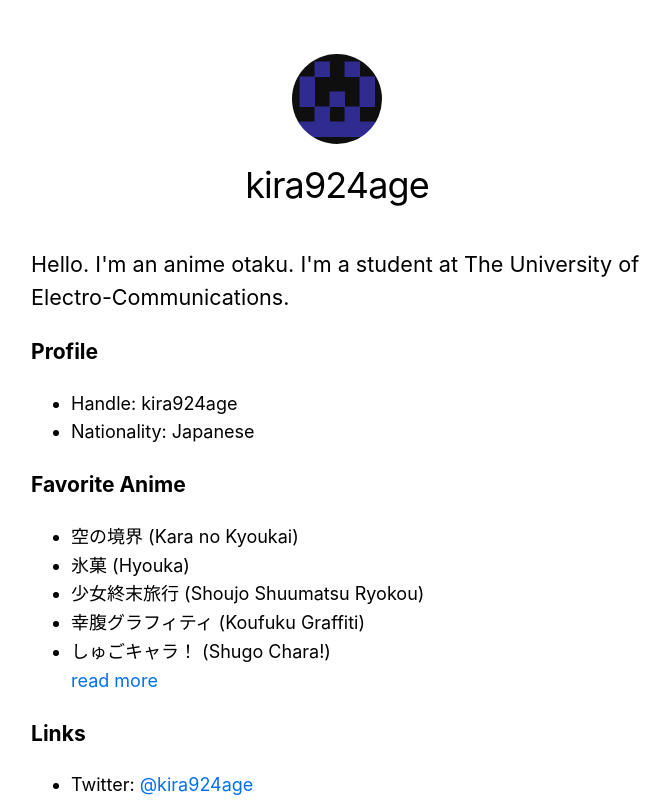
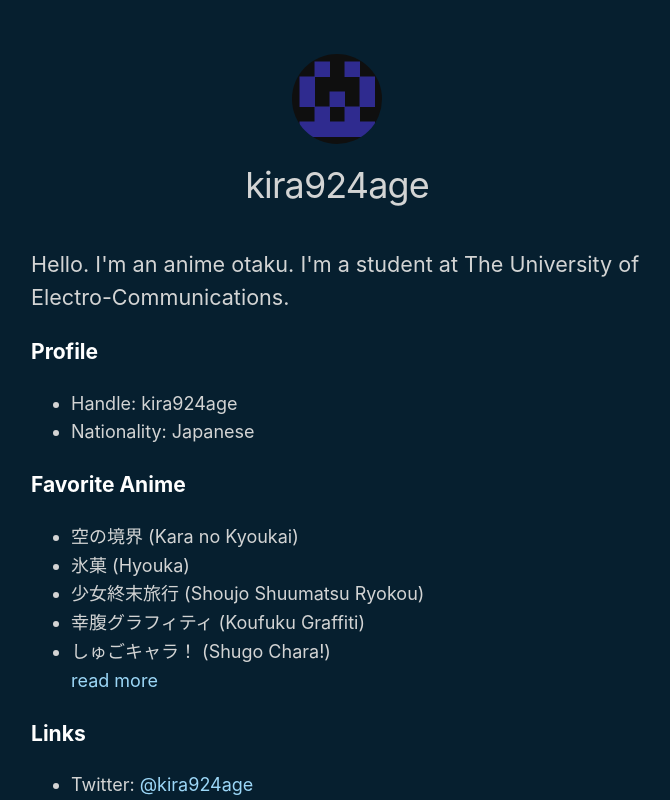
Before and after one commit to kira924age/kira924age.com, a Next.js app: page / in a window 1280 px wide. Shown: the top 800 px of the page, without its empty margins (303-973 px from the left). Built offline with nearby package versions, Linux system fonts and the light colour scheme.

Commit message:
Update global.css

```diff
--- a/styles/global.css
+++ b/styles/global.css
@@ -1,5 +1,7 @@
 html,
 body {
+  background-color: #061F2F;
+  color: #d3d4d4;
   padding: 0;
   margin: 0;
   font-family: -apple-system, BlinkMacSystemFont, Segoe UI, Roboto, Oxygen, Ubuntu,
@@ -8,16 +10,21 @@ body {
   font-size: 18px;
 }
 
+h3 {
+  color: #fff;
+}
+
 * {
   box-sizing: border-box;
 }
 
 a {
-  color: #0070f3;
+  color: #9cd7f7;
   text-decoration: none;
 }
 
 a:hover {
+  color: #2089C4;
   text-decoration: underline;
 }
 
```
